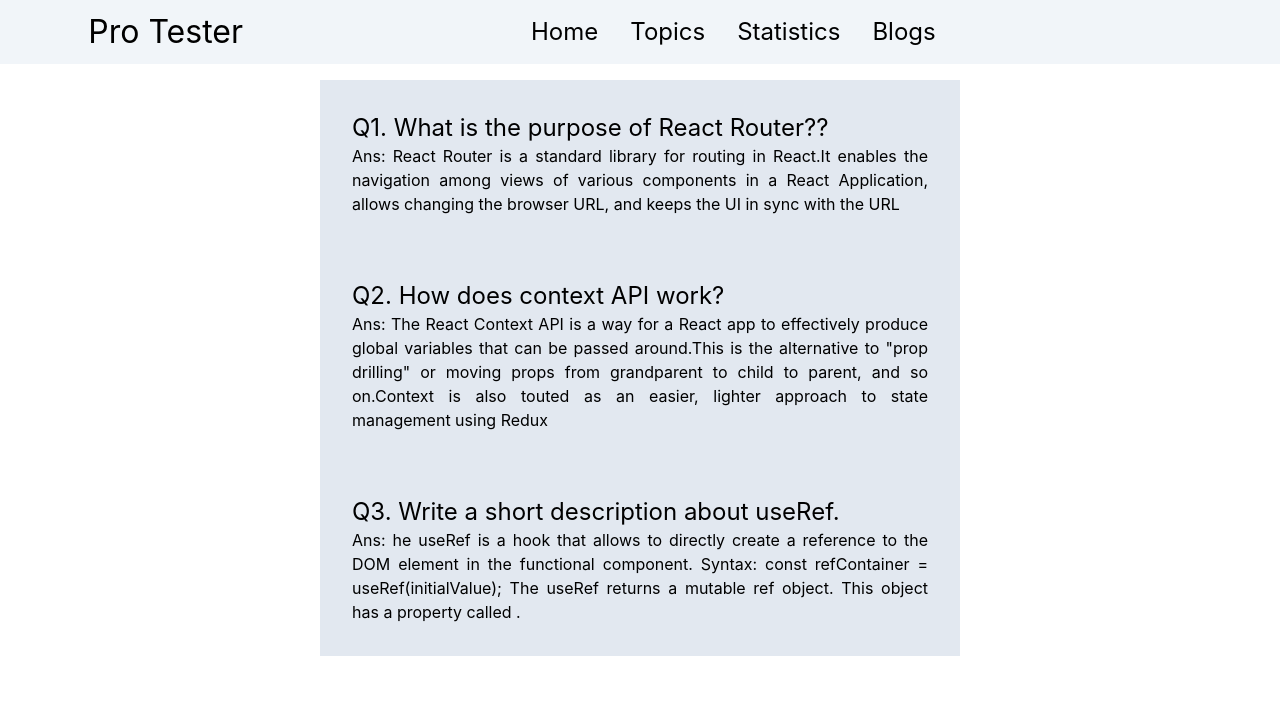
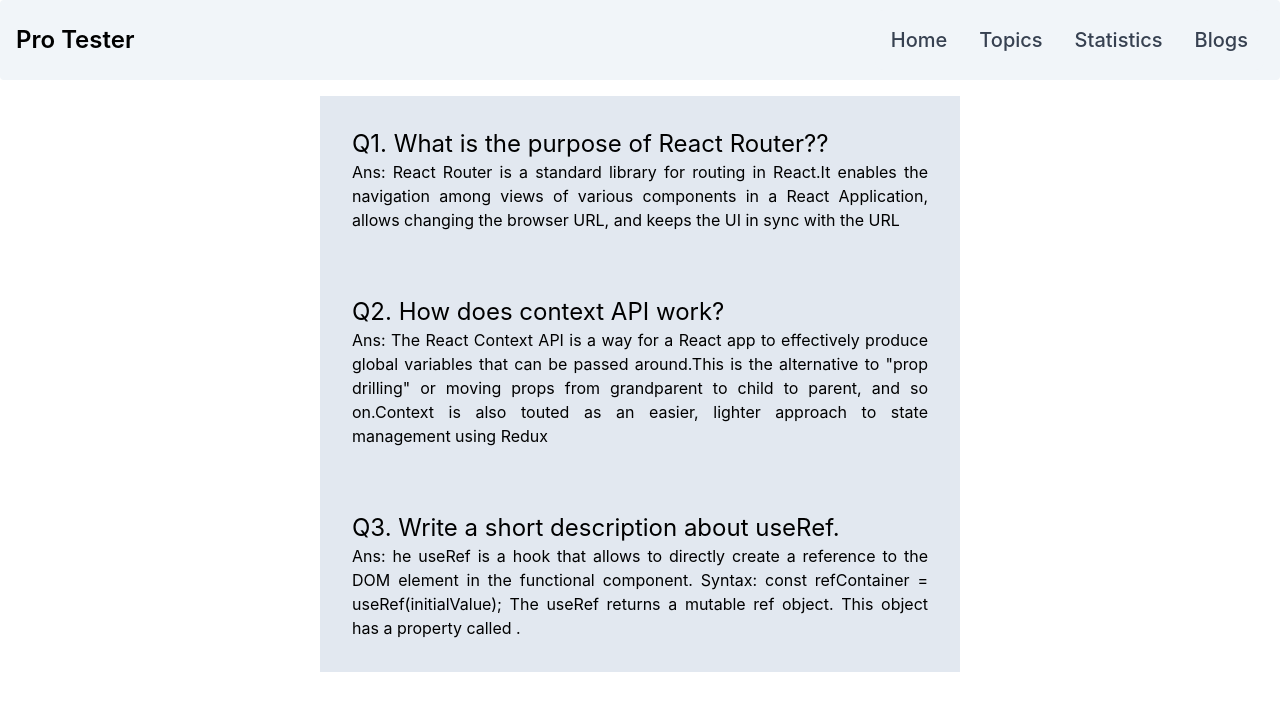
Before and after one commit to Mamun8757/Pro-Tester, a React (Create React App) app: page /blogs in a window 1280 px wide. Shown: the top 710 px of the page. Built offline with nearby package versions, Linux system fonts and the light colour scheme.

Commit message:
questions loaded and responsive issu fixed

```diff
--- a/src/App.js
+++ b/src/App.js
@@ -5,6 +5,7 @@ import Topics from './components/Topics/Topics';
 import Statistics from './components/Statistics/Statistics';
 import Blogs from './components/Blogs/Blogs';
 import Main from './layouts/Main';
+import Questions from './components/Questions/Questions';
 
 
 
@@ -31,6 +32,12 @@ function App() {
         {
           path: '/blogs',
           element: <Blogs></Blogs>
+        },
+        {
+          path: '/questions/:id',
+          element: <Questions></Questions>,
+          loader: ({ params }) => fetch(`https://openapi.programming-hero.com/api/quiz/${params.id}`)
+
         }
       ]
     }
--- a/src/components/Header/Header.js
+++ b/src/components/Header/Header.js
@@ -3,15 +3,37 @@ import { Link } from 'react-router-dom';
 import './Header.css';
 const Header = () => {
     return (
-        <nav className='flex sm:justify-center space-x-8 text-2xl bg-slate-100 py-4'>
-            <div className='site-logo'>
-                <Link>Pro Tester</Link>
+        <nav className='bg-slate-100 border-gray-200 px-2 sm:px-4 py-2.5 rounded dark:bg-gray-900'>
+            <div className='container flex flex-wrap justify-between items-center mx-auto'>
+                <Link to='/' class="flex items-center">
+                    <span class="self-center text-2xl font-semibold whitespace-nowrap dark:text-white">Pro Tester</span>
+                </Link>
+
+                <button data-collapse-toggle="navbar-default" type="button" className="inline-flex items-center p-2 ml-3 text-sm text-gray-500 rounded-lg md:hidden hover:bg-gray-100 focus:outline-none focus:ring-2 focus:ring-gray-200 dark:text-gray-400 dark:hover:bg-gray-700 dark:focus:ring-gray-600" aria-controls="navbar-default" aria-expanded="false">
+                    <span className="sr-only">Open main menu</span>
+                    <svg className="w-6 h-6" aria-hidden="true" fill="currentColor" viewBox="0 0 20 20" xmlns="http://www.w3.org/2000/svg"><path fill-rule="evenodd" d="M3 5a1 1 0 011-1h12a1 1 0 110 2H4a1 1 0 01-1-1zM3 10a1 1 0 011-1h12a1 1 0 110 2H4a1 1 0 01-1-1zM3 15a1 1 0 011-1h12a1 1 0 110 2H4a1 1 0 01-1-1z" clip-rule="evenodd"></path></svg>
+                </button>
+
+                <div className="hidden w-full md:block md:w-auto" id="navbar-default">
+                    <ul className="flex flex-col p-4 mt-4 bg-gray-50 rounded-lg border      border-gray-100 md:flex-row md:space-x-8 md:mt-0 md:text-xl md:font-medium  md:border-0 md:bg-slate-100 dark:bg-gray-800 md:dark:bg-gray-900            dark:border-gray-700">
+                        <li>
+                            <Link to='/' className="block py-2 pr-4 pl-3 text-gray-700 rounded hover:bg-gray-100 md:hover:bg-transparent md:border-0 md:hover:text-blue-700 md:p-0 dark:text-gray-400 md:dark:hover:text-white dark:hover:bg-gray-700 dark:hover:text-white md:dark:hover:bg-transparent">Home</Link>
+                        </li>
+                        <li>
+                            <Link to='/topics' className="block py-2 pr-4 pl-3 text-gray-700 rounded hover:bg-gray-100 md:hover:bg-transparent md:border-0 md:hover:text-blue-700 md:p-0 dark:text-gray-400 md:dark:hover:text-white dark:hover:bg-gray-700 dark:hover:text-white md:dark:hover:bg-transparent">Topics</Link>
+                        </li>
+                        <li>
+                            <Link to='/statistics' className="block py-2 pr-4 pl-3 text-gray-700 rounded hover:bg-gray-100 md:hover:bg-transparent md:border-0 md:hover:text-blue-700 md:p-0 dark:text-gray-400 md:dark:hover:text-white dark:hover:bg-gray-700 dark:hover:text-white md:dark:hover:bg-transparent">Statistics</Link>
+                        </li>
+                        <li>
+                            <Link to='/blogs' className="block py-2 pr-4 pl-3 text-gray-700 rounded hover:bg-gray-100 md:hover:bg-transparent md:border-0 md:hover:text-blue-700 md:p-0 dark:text-gray-400 md:dark:hover:text-white dark:hover:bg-gray-700 dark:hover:text-white md:dark:hover:bg-transparent">Blogs</Link>
+                        </li>
+                    </ul>
+                </div>
+
             </div>
-            <Link to='/'>Home</Link>
-            <Link to='/topics'>Topics</Link>
-            <Link to='/statistics'>Statistics</Link>
-            <Link to='/blogs'>Blogs</Link>
         </nav>
+
     );
 };
 
--- a/src/components/LoadTopics/LoadTopics.js
+++ b/src/components/LoadTopics/LoadTopics.js
@@ -1,7 +1,8 @@
 import React from 'react';
+import { Link } from 'react-router-dom';
 
 const LoadTopics = ({item}) => {
-    const { logo, name, total } = item;
+    const { logo, name, total, id } = item;
     return (
         <div className='topics border border-slate-400 '>
             <img src={logo} alt="" />
@@ -9,7 +10,9 @@ const LoadTopics = ({item}) => {
                 <div className='text-center'><h2>Total Questions:{total}</h2></div>
                 <div className='card-items'>
                     <h2>{name}</h2>
-                    <button className='border border-purple-500 rounded p-1 bg-purple-500'>Start Quiz</button>
+                    <Link to={`/questions/${id}`} >
+                        <button className='border border-orange-600 rounded p-1 bg-orange-600 text-white'> Start Quiz </button>
+                    </Link>
                 </div>
             </div>
         </div>
--- /dev/null
+++ b/src/components/Questions/LoadQuestions.js
@@ -0,0 +1,24 @@
+import React from 'react';
+
+const LoadQuestions = ({ item }) => {
+    const {question, options} = item;
+    return (
+        <div className='bg-slate-200 py-8'>
+            <div className='bg-slate-400 text-xl p-4 w-1/2 m-auto'>
+                <h2>{question}</h2>
+            </div>
+            <div className='grid grid-cols-2 border bg-slate-200 w-1/2 m-auto'>
+                <div><input type="radio" name='opt1' id='01'/>{options[0]}</div>
+                <br></br>
+                <div><input type="radio" name='opt1' id='02'/>{options[1]}</div>
+                <br></br>
+                <div><input type="radio" name='opt1' id='03'/>{options[2]}</div>
+                <br></br>
+                <div><input type="radio" name='opt1' id='04'/>{options[3]}</div>
+
+            </div>
+        </div>
+    );
+};
+
+export default LoadQuestions;
--- /dev/null
+++ b/src/components/Questions/Questions.js
@@ -0,0 +1,21 @@
+import React from 'react';
+import { useLoaderData } from 'react-router-dom';
+import LoadQuestions from './LoadQuestions';
+
+const Questions = () => {
+    const loaderQuestions = useLoaderData();
+    const questions = loaderQuestions.data.questions;
+    console.log(questions);
+    return (
+        <div>
+            {
+                questions.map(item => <LoadQuestions
+                    key={item.id}
+                    item={item}
+                ></LoadQuestions>)
+            }
+        </div>
+    );
+};
+
+export default Questions;
--- a/src/components/QuizTopics/QuizTopics.js
+++ b/src/components/QuizTopics/QuizTopics.js
@@ -1,7 +1,8 @@
 import React from 'react';
+import { Link } from 'react-router-dom';
 import './QuizTopics.css'
 const QuizTopics = ({topic}) => {
-    const { logo, name, total } = topic;
+    const { logo, name, total,id } = topic;
     return (
         <div className='topics border border-slate-400 '>
             <img src={logo} alt="" />
@@ -9,7 +10,9 @@ const QuizTopics = ({topic}) => {
                 <div className='text-center'><h2>Total Questions:{total}</h2></div>
                 <div className='card-items'>
                     <h2>{name}</h2>
-                    <button className='border border-purple-500 rounded p-1 bg-purple-500'>Start Quiz</button>
+                    <Link to={`/questions/${id}`} >
+                        <button className='border border-orange-600 rounded p-1 bg-orange-600 text-white'> Start Quiz </button>
+                    </Link>
                 </div>
             </div>
         </div>
```
